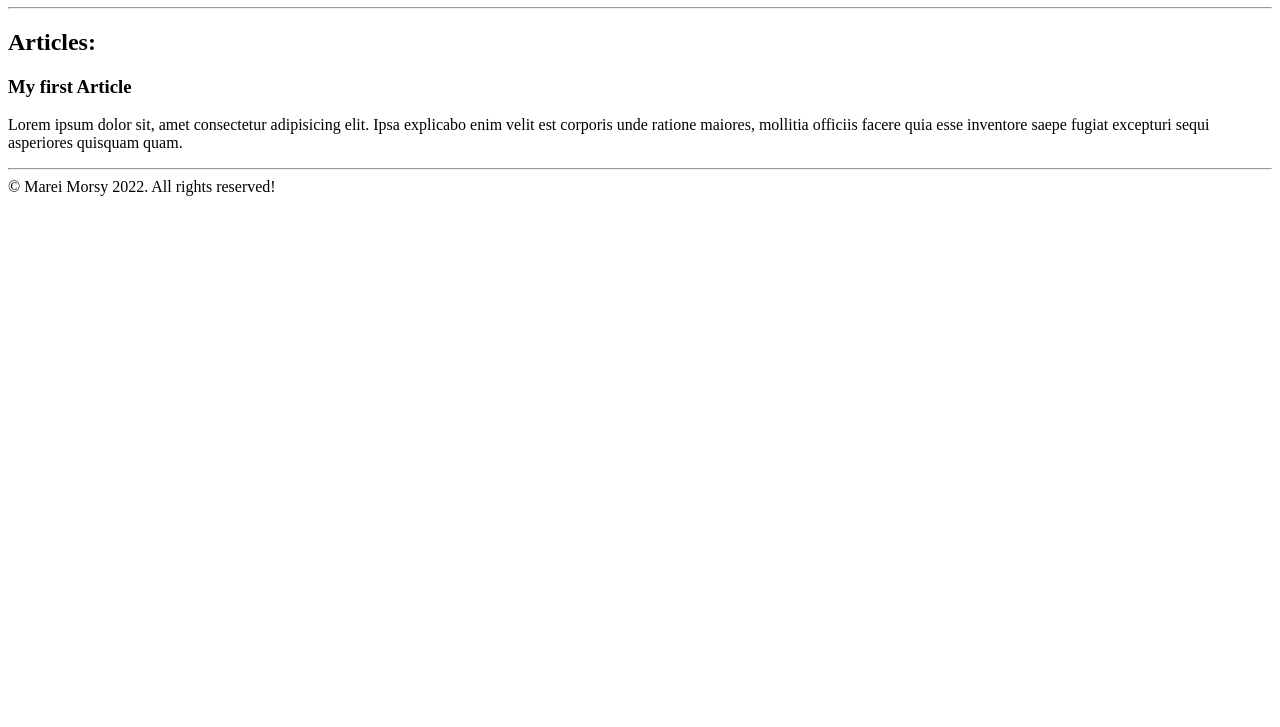
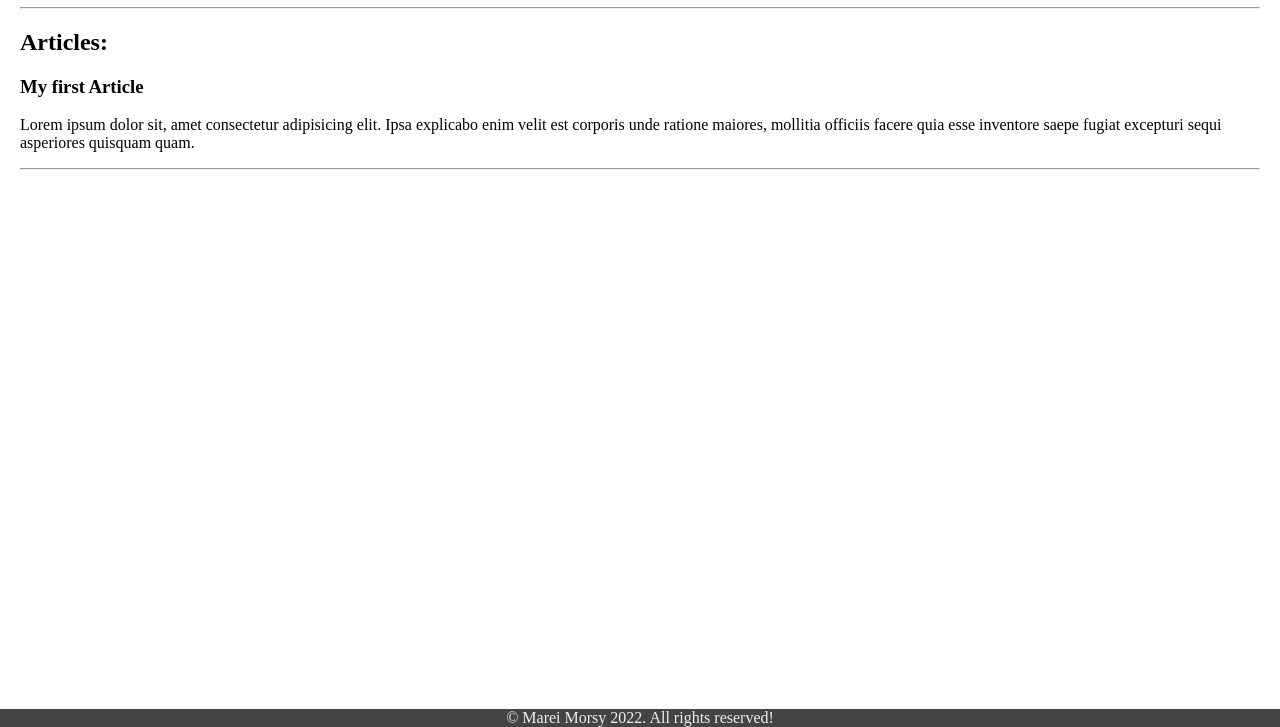
Before and after one commit to mareimorsy/saturday-session-git, a plain HTML site: page index.html in a window 1280 px wide. Shown: the part 73-800 px from the top of the page. Drawn offline with Linux system fonts and the light colour scheme.

Commit message:
add css styling

```diff
--- a/index.html
+++ b/index.html
@@ -4,6 +4,7 @@
     <meta charset="UTF-8">
     <meta http-equiv="X-UA-Compatible" content="IE=edge">
     <meta name="viewport" content="width=device-width, initial-scale=1.0">
+    <link rel="stylesheet" href="style.css">
     <title>Welcome to my awesome blog</title>
 </head>
 <body>
@@ -18,10 +19,10 @@
             <hr>
         </article>
 
+    </main>
 
-        <footer>
-            &copy; Marei Morsy 2022. All rights reserved!
-        </footer>
-    </main>
+    <footer>
+        &copy; Marei Morsy 2022. All rights reserved!
+    </footer>
 </body>
 </html>
--- /dev/null
+++ b/style.css
@@ -0,0 +1,15 @@
+body{
+    margin: 0;
+}
+
+main{
+    margin: 20px;
+}
+footer{
+    background: #444;
+    color: #EEE;
+    position: fixed;
+    bottom: 0;
+    width: 100%;
+    text-align: center;
+}
```
